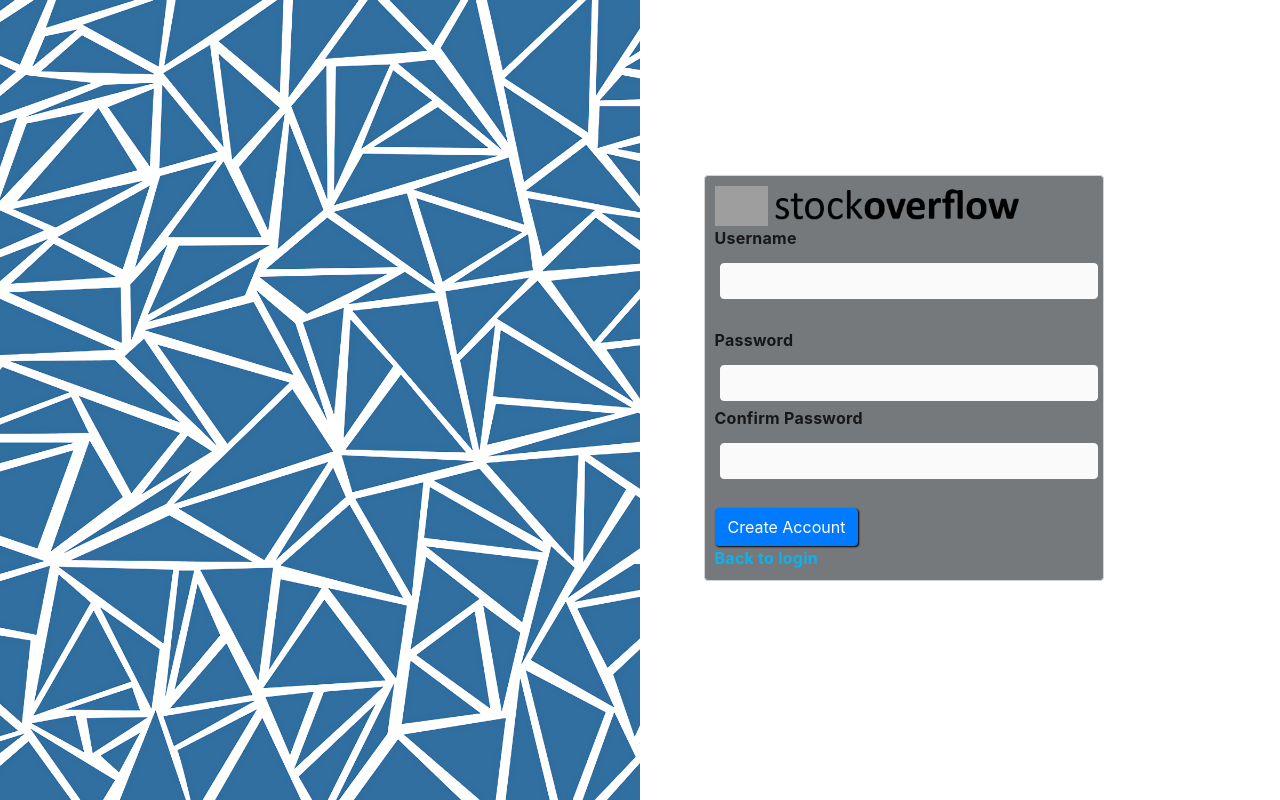
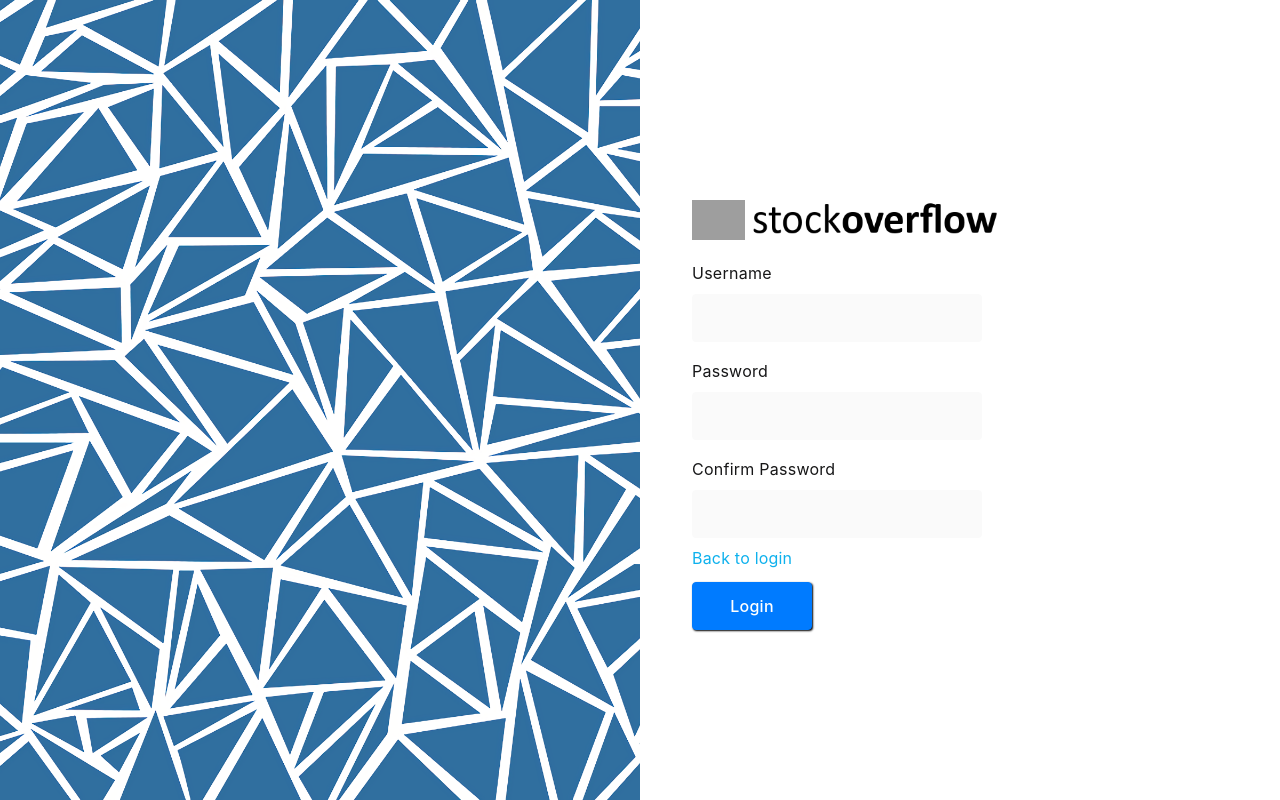
Before and after one commit to Coopss/SPMS, a PHP site: page /signup.php in a window 1280 px wide. Run offline with PHP 8.4, Linux system fonts and the light colour scheme; grey boxes are pictures that could not be loaded.

Commit message:
Update signup to steven's design

```diff
--- a/public_html/signup.php
+++ b/public_html/signup.php
@@ -26,26 +26,52 @@
                         <div class="texture"></div>
                         <div class="login-outer">
                             <div class="login-box">
-                                    <div class="row justify-content-xl-center">
-                                            <form class="login_form login_background" action="javascript:register()" method="post">
+                                <div class="login-area">
+                                    <form class="form-lg"action="javascript:register()" method="post">
                                         <header>
                                             <a class="logo-margins" href="index.php">
                                                 <img src="global_assets/img/logo.png" alt="Logo" height=40px>
                                             </a>
                                             <img class="logo-margins" src="global_assets/img/footer_logo.png" alt="Logo" height=40px>
                                         </header>
-                                                <label for="user">Username</label>
-                                                <input type="text" name="username" id='username'></input><br/><br>
-
-                                                <label for="password">Password</label>
-                                                <input type="password" name="password" id='password'></input>
-
-                                                <label for="password_confirm">Confirm Password</label>
-                                                <input type="password" name="password_confirm" id='password_confirm'></input><br><br>
-
-                                                <button class="btn btn-primary" type="submit" name="submit">Create Account</button>
-                                                <br>
+                                        <div class="form-vertical">
+                                            <div>
+                                                <div>
+                                                    <label for="user">
+                                                            <div>Username</div>
+                                                            <div>
+                                                                    <input autocomplete="off" autocorrect="off" autocapitalize="off" spellcheck="false" required="" name="username" id='username' type="text" value="">
+                                                            </div>
+                                                    </label>
+                                                </div>
+                                                <div>
+                                                    <label for="password">
+                                                            <div>Password</div>
+                                                            <div>
+                                                                    <input required="" name="password" id='password' type="password" value="">
+                                                            </div>
+                                                    </label>
+                                                </div>
+                                                <div>
+                                                    <label for="password_confirm">
+                                                            <div>Confirm Password</div>
+                                                            <div>
+                                                                    <input required="" name="password_confirm" id='password_confirm' type="password" value="">
+                                                            </div>
+                                                    </label>
+                                                </div>
+                                            </div>
+                                            <p>
                                                 <a class="create_link" href="login.php">Back to login</a>
+                                            </p>
+                                        </div>
+                                        <footer class="login-btn-area">
+                                            <div>
+                                                <button type="submit" name="submit" class="btn btn-primary login-btn">
+                                                    <span class="login-btn-text">Login</span>
+                                                </button>
+                                            </div>
+                                        </footer>
                                     </form>
                                 </div>
                             </div>
```
Lines whose indentation alone changed are shown as unchanged.
